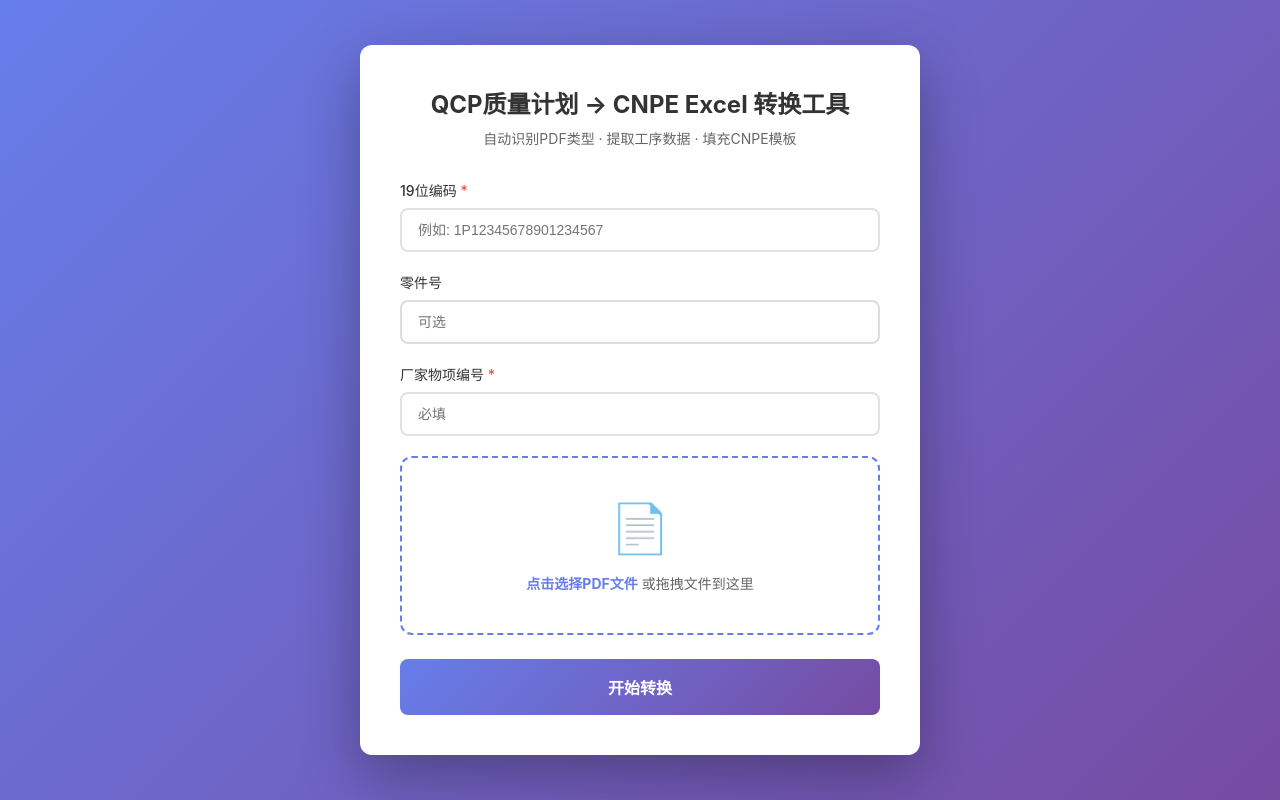
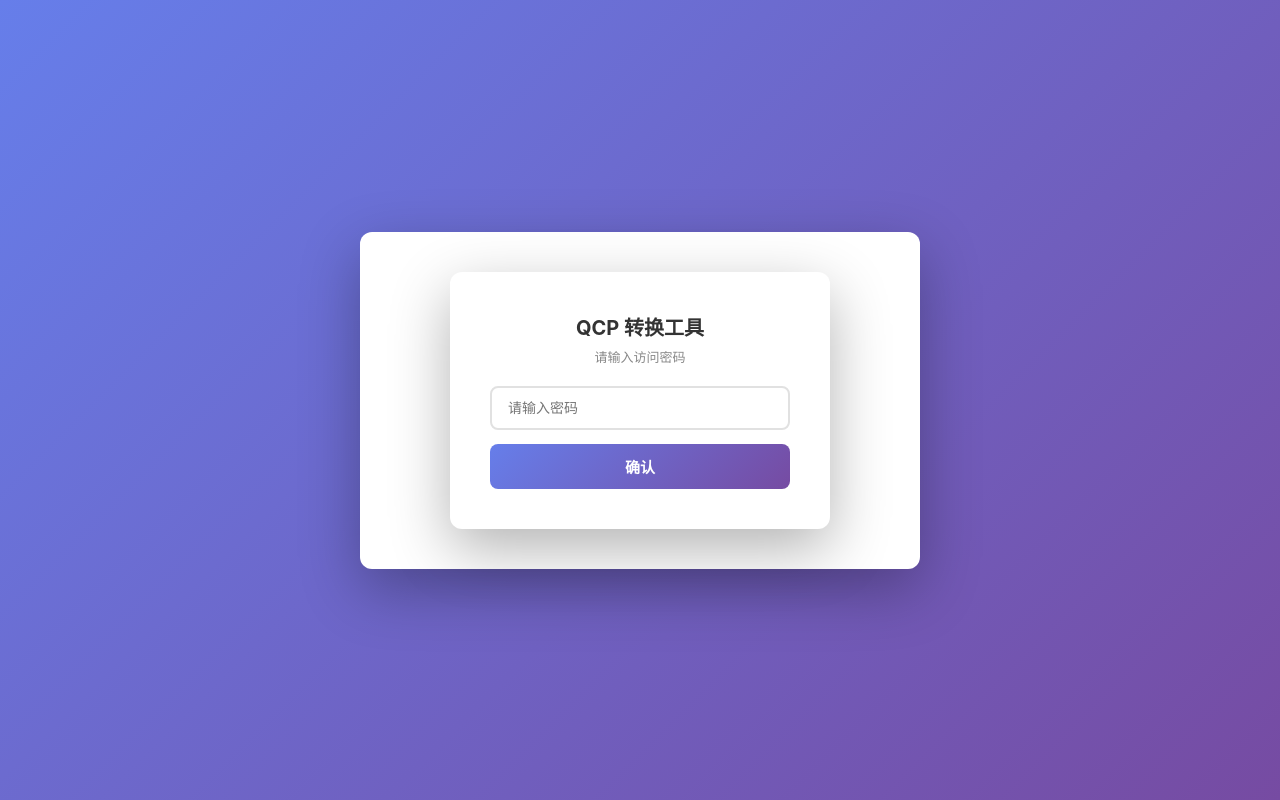
Before and after one commit to bv64b7vtdm-jpg/qcp-to-cnpe-web, a Flask app: page / in a window 1280 px wide. Run offline with Flask 3, Linux system fonts and the light colour scheme; the visitor is signed in with stand-in values (Sample User, id 1).

Commit message:
Update templates/index.html

```diff
--- a/templates/index.html
+++ b/templates/index.html
@@ -3,280 +3,50 @@
 <head>
     <meta charset="UTF-8">
     <meta name="viewport" content="width=device-width, initial-scale=1.0">
-    <title>QCP质量计划 → CNPE Excel 转换工具</title>
+    <title>QCP → CNPE 转换工具</title>
     <style>
         * { box-sizing: border-box; margin: 0; padding: 0; }
-
-        body {
-            font-family: -apple-system, BlinkMacSystemFont, "Segoe UI", Roboto, "Helvetica Neue", Arial, sans-serif;
-            background: linear-gradient(135deg, #667eea 0%, #764ba2 100%);
-            min-height: 100vh;
-            display: flex;
-            align-items: center;
-            justify-content: center;
-            padding: 20px;
-        }
-
-        .container {
-            background: white;
-            border-radius: 12px;
-            box-shadow: 0 20px 60px rgba(0, 0, 0, 0.3);
-            padding: 40px;
-            max-width: 560px;
-            width: 100%;
-        }
-
-        h1 {
-            color: #333;
-            font-size: 24px;
-            margin-bottom: 8px;
-            text-align: center;
-        }
-
-        .subtitle {
-            color: #666;
-            font-size: 14px;
-            text-align: center;
-            margin-bottom: 32px;
-        }
-
-        .form-group {
-            margin-bottom: 20px;
-        }
-
-        label {
-            display: block;
-            color: #333;
-            font-size: 14px;
-            font-weight: 500;
-            margin-bottom: 8px;
-        }
-
-        label .required {
-            color: #e74c3c;
-        }
-
-        input[type="text"],
-        input[type="password"] {
-            width: 100%;
-            padding: 12px 16px;
-            border: 2px solid #e1e1e1;
-            border-radius: 8px;
-            font-size: 14px;
-            transition: border-color 0.3s;
-        }
-
-        input[type="text"]:focus,
-        input[type="password"]:focus {
-            outline: none;
-            border-color: #667eea;
-        }
-
-        input[type="text"].optional {
-            border-color: #ddd;
-        }
-
-        .upload-area {
-            border: 2px dashed #667eea;
-            border-radius: 12px;
-            padding: 40px;
-            text-align: center;
-            cursor: pointer;
-            transition: all 0.3s;
-            margin-bottom: 24px;
-        }
-
-        .upload-area:hover {
-            border-color: #764ba2;
-            background: #f8f6ff;
-        }
-
-        .upload-area.dragover {
-            background: #f0eeff;
-            border-color: #764ba2;
-        }
-
-        .upload-icon {
-            font-size: 48px;
-            color: #667eea;
-            margin-bottom: 16px;
-        }
-
-        .upload-text {
-            color: #666;
-            font-size: 14px;
-        }
-
-        .upload-text strong {
-            color: #667eea;
-        }
-
-        #file-input {
-            display: none;
-        }
-
-        .file-info {
-            margin-top: 12px;
-            padding: 12px;
-            background: #f0f0f0;
-            border-radius: 8px;
-            font-size: 13px;
-            color: #333;
-            display: none;
-        }
-
-        .file-name {
-            font-weight: 500;
-            word-break: break-all;
-        }
-
-        button[type="submit"] {
-            width: 100%;
-            padding: 16px;
-            background: linear-gradient(135deg, #667eea 0%, #764ba2 100%);
-            color: white;
-            border: none;
-            border-radius: 8px;
-            font-size: 16px;
-            font-weight: 600;
-            cursor: pointer;
-            transition: transform 0.2s, box-shadow 0.2s;
-        }
-
-        button[type="submit"]:hover {
-            transform: translateY(-2px);
-            box-shadow: 0 8px 20px rgba(102, 126, 234, 0.4);
-        }
-
-        button[type="submit"]:disabled {
-            background: #ccc;
-            cursor: not-allowed;
-            transform: none;
-            box-shadow: none;
-        }
-
-        .status {
-            margin-top: 20px;
-            padding: 16px;
-            border-radius: 8px;
-            font-size: 14px;
-            display: none;
-        }
-
-        .status.loading {
-            background: #fff3cd;
-            color: #856404;
-            display: block;
-        }
-
-        .status.error {
-            background: #f8d7da;
-            color: #721c24;
-            display: block;
-        }
-
-        .status.success {
-            background: #d4edda;
-            color: #155724;
-            display: block;
-        }
-
-        .spinner {
-            display: inline-block;
-            width: 16px;
-            height: 16px;
-            border: 2px solid #f3f3f3;
-            border-top: 2px solid #667eea;
-            border-radius: 50%;
-            animation: spin 1s linear infinite;
-            margin-right: 8px;
-            vertical-align: middle;
-        }
-
-        @keyframes spin {
-            0% { transform: rotate(0deg); }
-            100% { transform: rotate(360deg); }
-        }
-
-        /* Password overlay */
-        #password-screen {
-            display: none;
-        }
-
-        #password-screen.active {
-            display: flex;
-            align-items: center;
-            justify-content: center;
-            position: fixed;
-            top: 0;
-            left: 0;
-            right: 0;
-            bottom: 0;
-            background: linear-gradient(135deg, #667eea 0%, #764ba2 100%);
-            z-index: 999;
-        }
-
-        .password-box {
-            background: white;
-            border-radius: 12px;
-            padding: 40px;
-            width: 100%;
-            max-width: 400px;
-            box-shadow: 0 20px 60px rgba(0,0,0,0.3);
-        }
-
-        .password-box h2 {
-            color: #333;
-            font-size: 20px;
-            margin-bottom: 8px;
-            text-align: center;
-        }
-
-        .password-box p {
-            color: #666;
-            font-size: 13px;
-            text-align: center;
-            margin-bottom: 24px;
-        }
-
-        .password-box input[type="password"] {
-            margin-bottom: 16px;
-        }
-
-        .password-box button {
-            width: 100%;
-            padding: 12px;
-            background: linear-gradient(135deg, #667eea 0%, #764ba2 100%);
-            color: white;
-            border: none;
-            border-radius: 8px;
-            font-size: 15px;
-            font-weight: 600;
-            cursor: pointer;
-        }
-
-        .password-box button:hover {
-            opacity: 0.9;
-        }
-
-        #login-error {
-            color: #e74c3c;
-            font-size: 13px;
-            text-align: center;
-            margin-top: 12px;
-            display: none;
-        }
-
-        .hidden {
-            display: none !important;
-        }
+        body { font-family: -apple-system, BlinkMacSystemFont, "Segoe UI", sans-serif; background: linear-gradient(135deg, #667eea 0%, #764ba2 100%); min-height: 100vh; display: flex; align-items: center; justify-content: center; padding: 20px; }
+        .container { background: white; border-radius: 12px; box-shadow: 0 20px 60px rgba(0,0,0,0.3); padding: 40px; max-width: 560px; width: 100%; }
+        h1 { color: #333; font-size: 22px; margin-bottom: 8px; text-align: center; }
+        .subtitle { color: #666; font-size: 13px; text-align: center; margin-bottom: 28px; }
+        .form-group { margin-bottom: 18px; }
+        label { display: block; color: #333; font-size: 14px; font-weight: 500; margin-bottom: 6px; }
+        label .req { color: #e74c3c; }
+        input[type=text], input[type=password] { width: 100%; padding: 12px 16px; border: 2px solid #e1e1e1; border-radius: 8px; font-size: 14px; transition: border-color 0.3s; }
+        input:focus { outline: none; border-color: #667eea; }
+        .upload-area { border: 2px dashed #667eea; border-radius: 12px; padding: 36px; text-align: center; cursor: pointer; transition: all 0.3s; margin-bottom: 20px; }
+        .upload-area:hover { border-color: #764ba2; background: #f8f6ff; }
+        .upload-icon { font-size: 42px; margin-bottom: 12px; }
+        .upload-text { color: #666; font-size: 14px; }
+        .upload-text strong { color: #667eea; }
+        #file-input { display: none; }
+        .file-info { margin-top: 10px; padding: 10px; background: #f0f0f0; border-radius: 8px; font-size: 13px; display: none; }
+        button[type=submit] { width: 100%; padding: 14px; background: linear-gradient(135deg, #667eea 0%, #764ba2 100%); color: white; border: none; border-radius: 8px; font-size: 15px; font-weight: 600; cursor: pointer; }
+        button[type=submit]:hover { opacity: 0.9; transform: translateY(-1px); }
+        button[type=submit]:disabled { background: #ccc; cursor: not-allowed; transform: none; }
+        .status { margin-top: 16px; padding: 14px; border-radius: 8px; font-size: 14px; display: none; }
+        .status.loading { background: #fff3cd; color: #856404; display: block; }
+        .status.error { background: #f8d7da; color: #721c24; display: block; }
+        .status.success { background: #d4edda; color: #155724; display: block; }
+        .spinner { display: inline-block; width: 14px; height: 14px; border: 2px solid #f3f3f3; border-top: 2px solid #667eea; border-radius: 50%; animation: spin 1s linear infinite; margin-right: 6px; vertical-align: middle; }
+        @keyframes spin { 0% { transform: rotate(0deg); } 100% { transform: rotate(360deg); } }
+        #app { display: none; }
+        #app.active { display: block; }
+        #password-screen { display: flex; align-items: center; justify-content: center; }
+        #password-screen.hidden { display: none; }
+        .password-box { background: white; border-radius: 12px; padding: 40px; width: 100%; max-width: 380px; box-shadow: 0 20px 60px rgba(0,0,0,0.3); text-align: center; }
+        .password-box h2 { color: #333; font-size: 20px; margin-bottom: 6px; }
+        .password-box p { color: #888; font-size: 13px; margin-bottom: 20px; }
+        .password-box input { margin-bottom: 14px; }
+        .password-box button { width: 100%; padding: 12px; background: linear-gradient(135deg, #667eea 0%, #764ba2 100%); color: white; border: none; border-radius: 8px; font-size: 15px; font-weight: 600; cursor: pointer; }
+        #login-error { color: #e74c3c; font-size: 13px; margin-top: 10px; display: none; text-align: center; }
     </style>
 </head>
 <body>
-    <!-- Password screen -->
-    <div id="password-screen">
+    <div id="password-screen" class="container">
         <div class="password-box">
-            <h2>QCP转换工具</h2>
+            <h2>QCP 转换工具</h2>
             <p>请输入访问密码</p>
             <input type="password" id="password-input" placeholder="请输入密码" onkeydown="if(event.key==='Enter')document.getElementById('login-btn').click()">
             <button id="login-btn" onclick="doLogin()">确认</button>
@@ -284,92 +54,68 @@
         </div>
     </div>
 
-    <!-- Main app -->
-    <div class="container hidden" id="main-app">
-        <h1>QCP质量计划 → CNPE Excel 转换工具</h1>
-        <p class="subtitle">自动识别PDF类型 · 提取工序数据 · 填充CNPE模板</p>
-
-        <form id="upload-form" method="post" enctype="multipart/form-data">
+    <div id="app" class="container">
+        <h1>QCP → CNPE 转换工具</h1>
+        <p class="subtitle">上传 QCP PDF，自动提取工序数据，生成 CNPE 格式 Excel</p>
+        <form id="upload-form">
             <div class="form-group">
-                <label>19位编码 <span class="required">*</span></label>
+                <label>19位编码 <span class="req">*</span></label>
                 <input type="text" name="item_code_19" placeholder="例如: 1P12345678901234567" required>
             </div>
-
             <div class="form-group">
                 <label>零件号</label>
-                <input type="text" name="part_no" class="optional" placeholder="可选">
+                <input type="text" name="part_no" placeholder="可选">
             </div>
-
             <div class="form-group">
-                <label>厂家物项编号 <span class="required">*</span></label>
+                <label>厂家物项编号 <span class="req">*</span></label>
                 <input type="text" name="supplier_item_code" placeholder="必填" required>
             </div>
-
             <div class="upload-area" id="upload-area">
                 <div class="upload-icon">📄</div>
-                <div class="upload-text">
-                    <strong>点击选择PDF文件</strong> 或拖拽文件到这里
-                </div>
+                <div class="upload-text"><strong>点击选择PDF文件</strong> 或拖拽文件到这里</div>
                 <input type="file" id="file-input" name="file" accept=".pdf" required>
             </div>
-
-            <div class="file-info" id="file-info">
-                <div class="file-name" id="file-name"></div>
-            </div>
-
+            <div class="file-info" id="file-info"><div id="file-name"></div></div>
             <button type="submit" id="submit-btn">开始转换</button>
         </form>
-
         <div class="status" id="status"></div>
     </div>
 
     <script>
-        // Check auth state on load
-        document.addEventListener('DOMContentLoaded', () => {
-            const authenticated = {{ 'true' if authenticated else 'false' }};
-            if (authenticated) {
+        const API_BASE = '/api';
+        const PASSWORD_KEY = 'qcp_app_auth';
+
+        function checkAuth() {
+            if (sessionStorage.getItem(PASSWORD_KEY) === 'true') {
                 showApp();
-            } else {
-                showPasswordScreen();
             }
-        });
-
-        function showPasswordScreen() {
-            document.getElementById('password-screen').classList.add('active');
-            document.getElementById('main-app').classList.add('hidden');
-            document.getElementById('password-input').focus();
         }
 
         function showApp() {
-            document.getElementById('password-screen').classList.remove('active');
-            document.getElementById('main-app').classList.remove('hidden');
+            document.getElementById('password-screen').classList.add('hidden');
+            document.getElementById('app').classList.add('active');
         }
 
         async function doLogin() {
-            const password = document.getElementById('password-input').value;
-            const errorEl = document.getElementById('login-error');
-
+            const pw = document.getElementById('password-input').value;
             try {
-                const res = await fetch('/login', {
+                const res = await fetch(API_BASE + '/login', {
                     method: 'POST',
                     headers: {'Content-Type': 'application/json'},
-                    body: JSON.stringify({password})
+                    body: JSON.stringify({password: pw})
                 });
-
                 if (res.ok) {
+                    sessionStorage.setItem(PASSWORD_KEY, 'true');
                     showApp();
                 } else {
-                    errorEl.style.display = 'block';
-                    document.getElementById('password-input').value = '';
-                    document.getElementById('password-input').focus();
+                    document.getElementById('login-error').style.display = 'block';
                 }
             } catch(e) {
-                errorEl.style.display = 'block';
-                errorEl.textContent = '网络错误，请重试';
+                document.getElementById('login-error').style.display = 'block';
             }
         }
 
-        // Upload logic
+        // Upload
         const uploadArea = document.getElementById('upload-area');
         const fileInput = document.getElementById('file-input');
         const fileInfo = document.getElementById('file-info');
@@ -379,74 +125,51 @@
         const status = document.getElementById('status');
 
         uploadArea.addEventListener('click', () => fileInput.click());
+        fileInput.addEventListener('change', e => { if(e.target.files[0]) showFile(e.target.files[0]); });
+        uploadArea.addEventListener('dragover', e => { e.preventDefault(); uploadArea.style.borderColor = '#764ba2'; });
+        uploadArea.addEventListener('dragleave', () => { uploadArea.style.borderColor = '#667eea'; });
+        uploadArea.addEventListener('drop', e => { e.preventDefault(); uploadArea.style.borderColor = '#667eea'; if(e.dataTransfer.files[0]) showFile(e.dataTransfer.files[0]); });
 
-        fileInput.addEventListener('change', (e) => {
-            if (e.target.files.length > 0) showFileInfo(e.target.files[0]);
-        });
-
-        uploadArea.addEventListener('dragover', (e) => {
-            e.preventDefault();
-            uploadArea.classList.add('dragover');
-        });
-
-        uploadArea.addEventListener('dragleave', () => {
-            uploadArea.classList.remove('dragover');
-        });
-
-        uploadArea.addEventListener('drop', (e) => {
-            e.preventDefault();
-            uploadArea.classList.remove('dragover');
-            if (e.dataTransfer.files.length > 0) {
-                fileInput.files = e.dataTransfer.files;
-                showFileInfo(e.dataTransfer.files[0]);
-            }
-        });
-
-        function showFileInfo(file) {
-            fileName.textContent = file.name;
+        function showFile(f) {
+            fileName.textContent = f.name;
             fileInfo.style.display = 'block';
         }
 
-        form.addEventListener('submit', async (e) => {
+        form.addEventListener('submit', async e => {
             e.preventDefault();
-
             status.className = 'status loading';
             status.innerHTML = '<span class="spinner"></span>正在处理，请稍候...';
             submitBtn.disabled = true;
 
-            const formData = new FormData(form);
-
+            const fd = new FormData(form);
             try {
-                const response = await fetch('/upload', {
-                    method: 'POST',
-                    body: formData
-                });
-
-                if (response.ok) {
-                    const blob = await response.blob();
-                    const url = window.URL.createObjectURL(blob);
+                const res = await fetch(API_BASE + '/upload', { method: 'POST', body: fd });
+                if (res.ok) {
+                    const blob = await res.blob();
+                    const url = URL.createObjectURL(blob);
                     const a = document.createElement('a');
                     a.href = url;
-                    a.download = response.headers.get('Content-Disposition')?.match(/filename=(.+)/)?.[1] || 'output.xlsx';
+                    a.download = res.headers.get('Content-Disposition')?.match(/filename=(.+)/)?.[1] || 'output.xlsx';
                     document.body.appendChild(a);
                     a.click();
                     document.body.removeChild(a);
-                    window.URL.revokeObjectURL(url);
-
+                    URL.revokeObjectURL(url);
                     status.className = 'status success';
                     status.textContent = '✓ 转换完成！文件已下载。';
                 } else {
-                    const error = await response.json();
+                    const err = await res.json().catch(() => ({error: '处理失败'}));
                     status.className = 'status error';
-                    status.textContent = '✗ ' + (error.error || '处理失败');
+                    status.textContent = '✗ ' + err.error;
                 }
-            } catch (err) {
+            } catch(err) {
                 status.className = 'status error';
                 status.textContent = '✗ 网络错误，请重试';
             } finally {
                 submitBtn.disabled = false;
             }
         });
+
+        checkAuth();
     </script>
 </body>
 </html>
```
